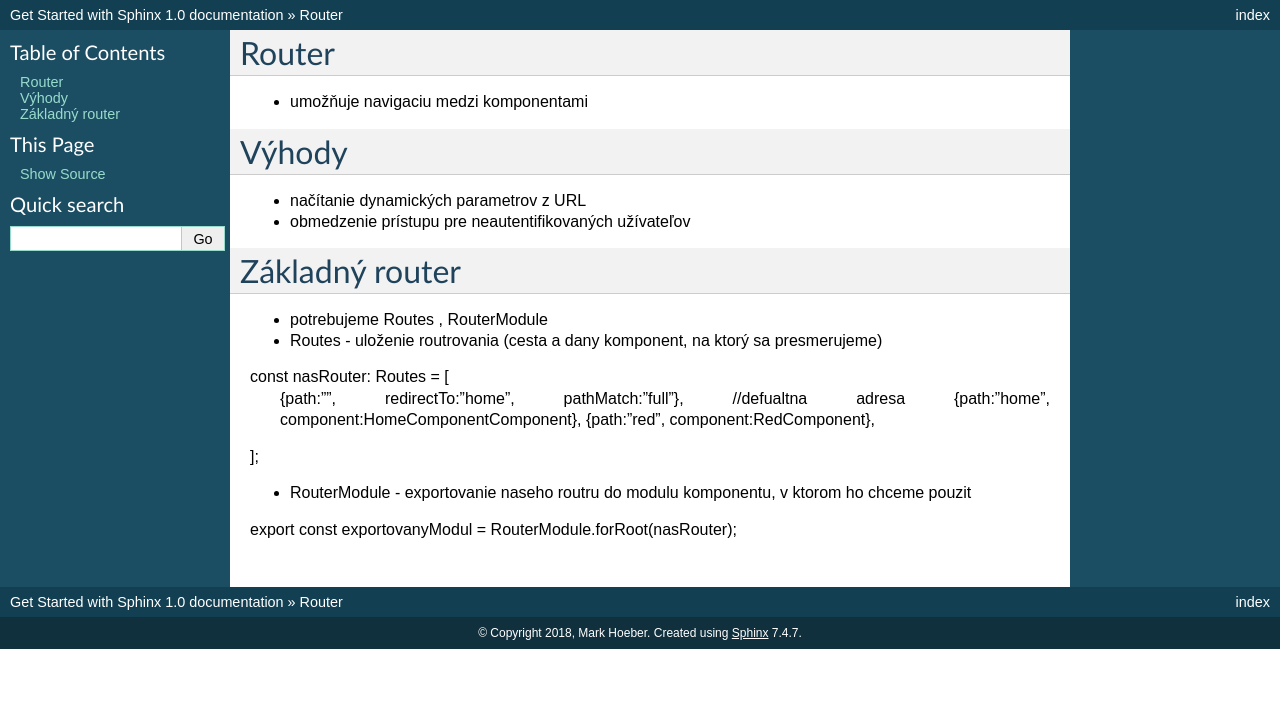
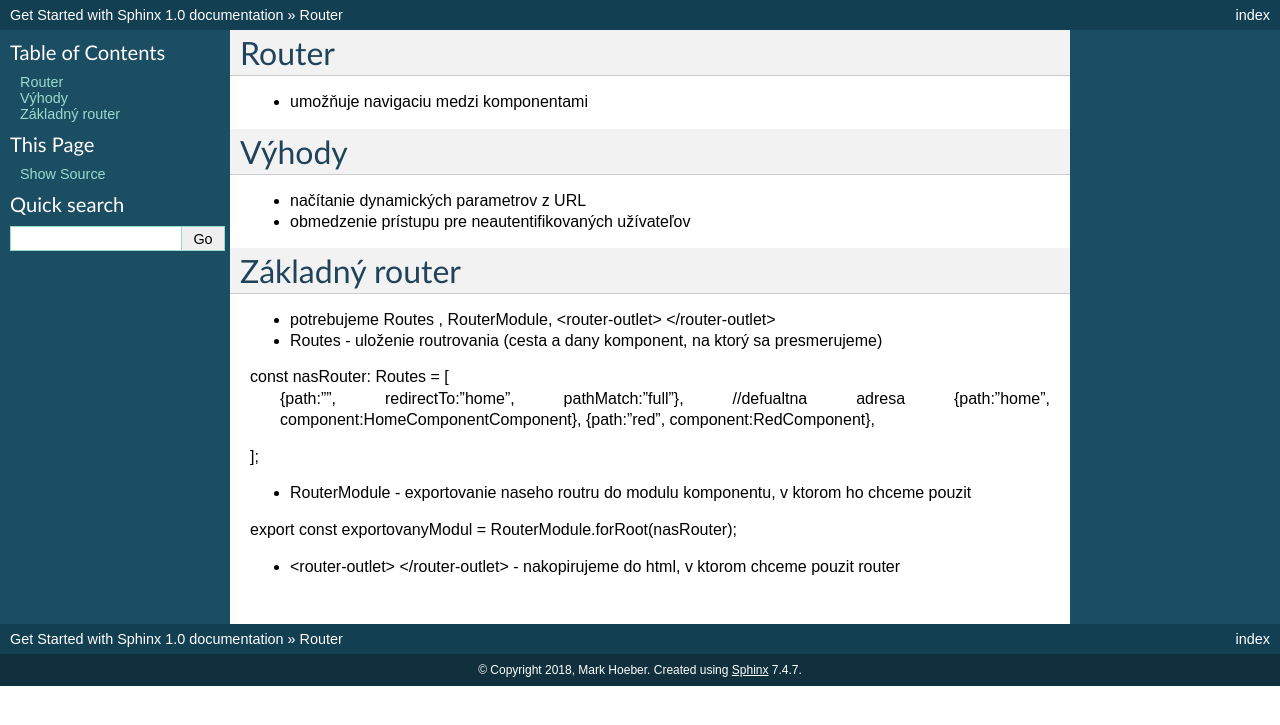
Before and after one commit to Anubisthe12/git, a Sphinx documentation site: the page built from source/Router.rst, in a window 1280 px wide. Shown: the top 725 px of the page. Built offline with Sphinx 7.4.7, drawn with Linux system fonts in a browser that asks for light colours; pages that are not in the unit, such as notebooks, are missing from menus; part of the change alters nothing that is shown.

Commit message:
Update Router.rst

```diff
--- a/source/Router.rst
+++ b/source/Router.rst
@@ -9,7 +9,7 @@ Výhody
 
 Základný router
 ==========
-- potrebujeme Routes , RouterModule
+- potrebujeme Routes , RouterModule, <router-outlet> </router-outlet>
 - Routes - uloženie routrovania (cesta a dany komponent, na ktorý sa presmerujeme)
 
 const nasRouter: Routes = [
@@ -21,3 +21,5 @@ const nasRouter: Routes = [
 - RouterModule -  exportovanie naseho routru do modulu komponentu, v ktorom ho chceme pouzit
 
 export const exportovanyModul = RouterModule.forRoot(nasRouter);
+
+- <router-outlet>  </router-outlet> - nakopirujeme do html, v ktorom chceme pouzit router
```
